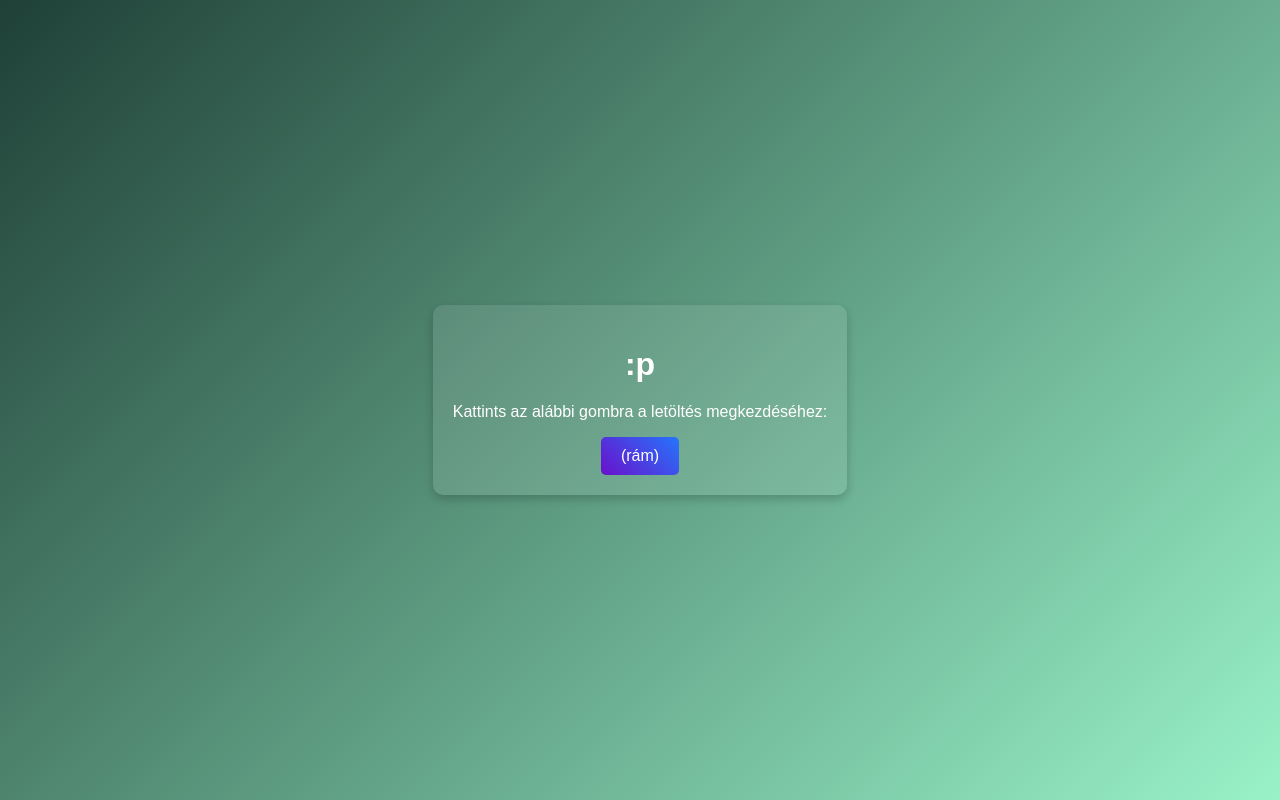
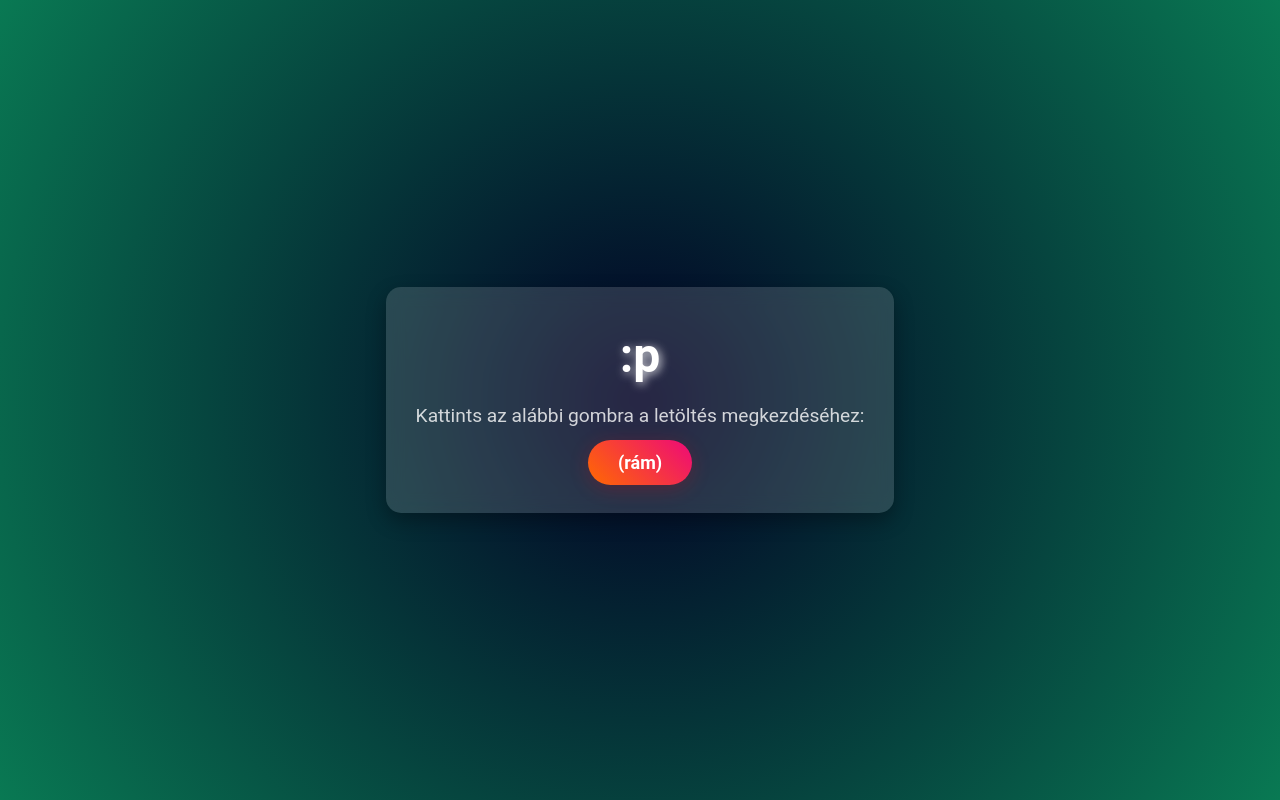
Before and after one commit to cxtboyz/torihazi, a plain HTML site: page index.html in a window 1280 px wide. Drawn offline with Linux system fonts and the light colour scheme.

Commit message:
Update index.html

```diff
--- a/index.html
+++ b/index.html
@@ -5,45 +5,78 @@
     <meta name="viewport" content="width=device-width, initial-scale=1.0">
     <title>PPT Letöltése</title>
     <style>
+        * {
+    margin: 0;
+    padding: 0;
+    box-sizing: border-box;
+}
+
 body {
-            font-family: Arial, sans-serif;
-            background: linear-gradient(135deg, #1f4037, #99f2c8);
-            color: white;
+    font-family: 'Roboto', sans-serif;
+    background: radial-gradient(circle, rgba(2, 0, 36, 1) 0%, rgba(9, 121, 83, 1) 100%);
+    color: #fff;
     display: flex;
     justify-content: center;
     align-items: center;
     height: 100vh;
-            margin: 0;
+    overflow: hidden;
 }
 
 .container {
+    background: rgba(255, 255, 255, 0.15);
+    border-radius: 15px;
+    padding: 40px 30px;
     text-align: center;
-            background: rgba(255, 255, 255, 0.1);
-            padding: 20px;
-            border-radius: 10px;
-            box-shadow: 0 4px 10px rgba(0, 0, 0, 0.2);
+    backdrop-filter: blur(10px);
+    box-shadow: 0 8px 20px rgba(0, 0, 0, 0.3);
+    transform: translateY(-100px);
+    animation: slideUp 1s ease-out forwards;
+}
+
+@keyframes slideUp {
+    from {
+        transform: translateY(-100px);
+        opacity: 0;
+    }
+    to {
+        transform: translateY(0);
+        opacity: 1;
+    }
 }
 
 h1 {
+    font-size: 3rem;
     margin-bottom: 20px;
+    text-shadow: 2px 2px 10px rgba(255, 255, 255, 0.8);
+}
+
+p {
+    font-size: 1.2rem;
+    margin-bottom: 25px;
+    opacity: 0.8;
 }
 
 .download-btn {
-            display: inline-block;
-            padding: 10px 20px;
+    padding: 12px 30px;
+    background: linear-gradient(45deg, #ff6a00, #ee0979);
     border: none;
-            border-radius: 5px;
-            background: #6a11cb;
-            background: linear-gradient(45deg, #6a11cb, #2575fc);
+    border-radius: 50px;
+    font-size: 18px;
+    font-weight: bold;
     color: white;
-            font-size: 16px;
     text-decoration: none;
+    box-shadow: 0 4px 20px rgba(255, 0, 0, 0.2);
     cursor: pointer;
-            transition: transform 0.2s ease, background-color 0.3s;
+    transition: all 0.3s ease;
 }
 
 .download-btn:hover {
-            transform: scale(1.1);
+    background: linear-gradient(45deg, #ff0000, #ff6a00);
+    transform: scale(1.1) rotate(5deg);
+}
+
+.download-btn:active {
+    transform: scale(1) rotate(0deg);
 }
     </style>
 </head>
```
Lines whose indentation alone changed are shown as unchanged.
